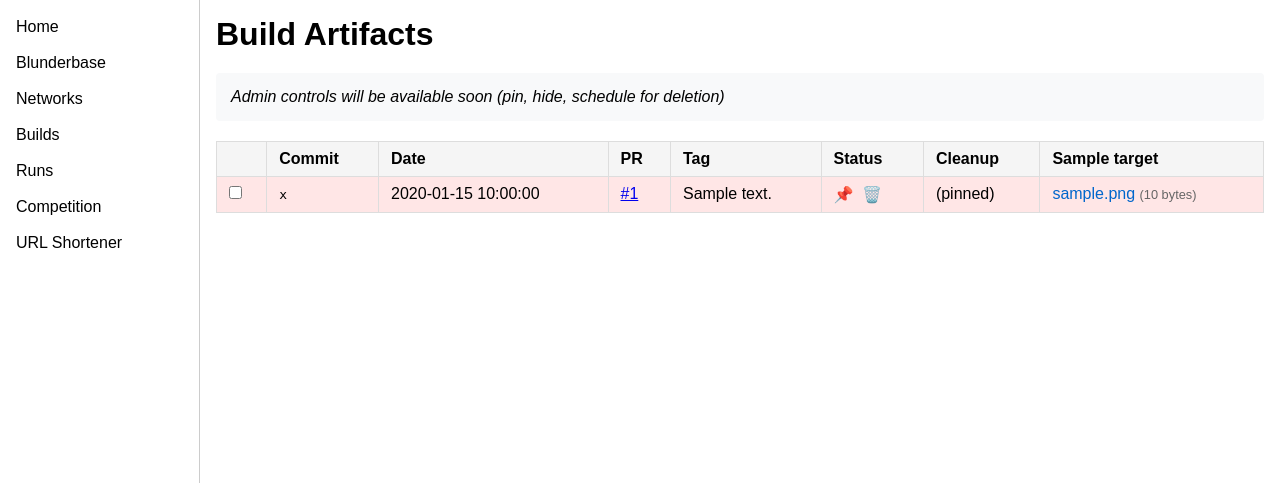
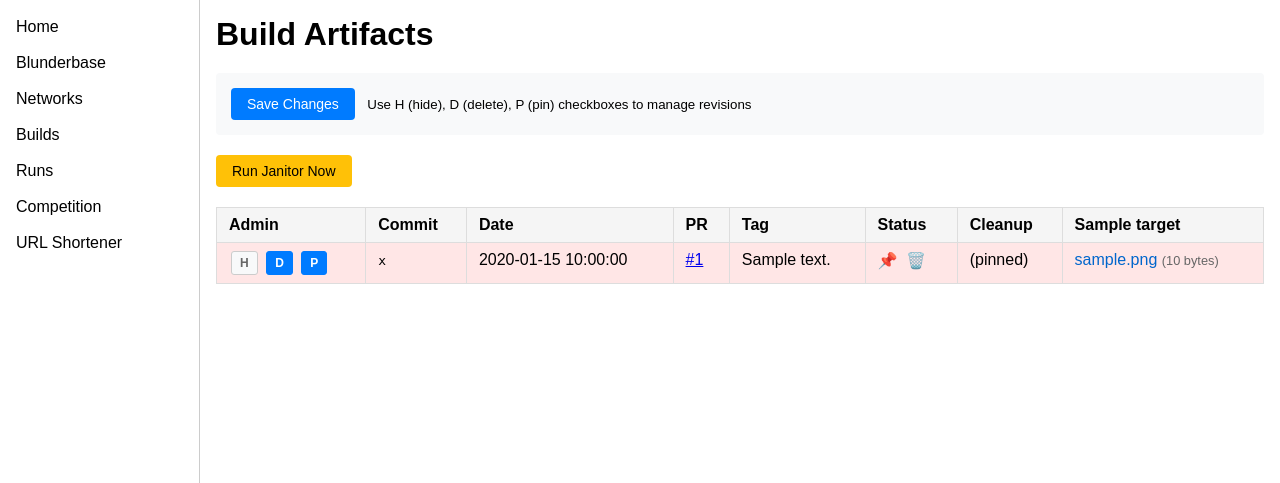
Before and after one commit to mooskagh/dev.lczero, a Django app: page /artifacts/ in a window 1280 px wide. Shown: the part 30-513 px from the top of the page. Run offline with Django 5.2, Linux system fonts and the light colour scheme; a user stored in the database is signed in; tables that the repository leaves empty hold one stand-in row (values such as "Sample post").

Commit message:
Complete Phase 3: Admin Management Interface for artifacts
- Add custom permission 'artifacts.manage_revisions' with migration
- Implement bulk management view with traditional POST (no AJAX)
- Create CSS-only H/D/P toggle buttons with tooltips for admin controls
- Add permission-protected bulk manage and janitor endpoints
- Implement comprehensive permission and functionality tests
- Add proper type annotations and formatting

Features:
- Toggle checkboxes styled as buttons (H=hidden, D=delete, P=pin)
- Single "Save Changes" button for bulk operations
- "Run Janitor Now" placeholder button for Phase 5
- Permission-based UI display and access control

🤖 Generated with [Claude Code](https://claude.ai/code)

Co-Authored-By: Claude <noreply@anthropic.com>

```diff
--- a/lczero_dev_portal/artifacts/models.py
+++ b/lczero_dev_portal/artifacts/models.py
@@ -64,6 +64,12 @@ class Revision(models.Model):
 
     class Meta:
         ordering = ["-datetime"]
+        permissions = [
+            (
+                "manage_revisions",
+                "Can pin, hide, and schedule revisions for deletion",
+            ),
+        ]
 
 
 class Artifact(models.Model):
--- a/lczero_dev_portal/artifacts/urls.py
+++ b/lczero_dev_portal/artifacts/urls.py
@@ -1,11 +1,19 @@
 from django.urls import path
 
-from .views import DownloadView, UploadView, artifacts_table_view
+from .views import (
+    DownloadView,
+    UploadView,
+    artifacts_table_view,
+    bulk_manage_view,
+    run_janitor_view,
+)
 
 app_name = "artifacts"
 
 urlpatterns = [
     path("", artifacts_table_view, name="table"),
+    path("manage/", bulk_manage_view, name="bulk_manage"),
+    path("janitor/", run_janitor_view, name="run_janitor"),
     path("upload/", UploadView.as_view(), name="upload"),
     path(
         "download/<int:artifact_id>/", DownloadView.as_view(), name="download"
--- a/lczero_dev_portal/artifacts/views.py
+++ b/lczero_dev_portal/artifacts/views.py
@@ -3,6 +3,8 @@ from datetime import datetime
 from typing import Any, Dict, Tuple
 
 from django.conf import settings
+from django.contrib import messages
+from django.contrib.auth.decorators import permission_required
 from django.core.files.uploadedfile import UploadedFile
 from django.http import (
     Http404,
@@ -10,7 +12,7 @@ from django.http import (
     HttpResponseRedirect,
     JsonResponse,
 )
-from django.shortcuts import get_object_or_404, render
+from django.shortcuts import get_object_or_404, redirect, render
 from django.utils import timezone
 from django.utils.decorators import method_decorator
 from django.views import View
@@ -204,3 +206,47 @@ def artifacts_table_view(request: HttpRequest):
     }
 
     return render(request, "artifacts/table.html", context)
+
+
+@permission_required("artifacts.manage_revisions")
+def bulk_manage_view(request: HttpRequest):
+    if request.method != "POST":
+        return redirect("artifacts:table")
+
+    # Get all revision updates from form
+    revision_updates: dict[int, dict[str, bool]] = {}
+    for key, value in request.POST.items():
+        if key.startswith("revision_"):
+            parts = key.split("_")
+            if len(parts) == 3:  # revision_{id}_{field}
+                revision_id = int(parts[1])
+                field = parts[2]
+                if revision_id not in revision_updates:
+                    revision_updates[revision_id] = {}
+                revision_updates[revision_id][field] = value == "on"
+
+    # Update revisions
+    count = 0
+    for revision_id, updates in revision_updates.items():
+        fields = {
+            "is_hidden": updates.get("hidden", False),
+            "is_scheduled_for_deletion": updates.get("deletion", False),
+            "is_pinned": updates.get("pinned", False),
+        }
+        Revision.objects.filter(id=revision_id).update(**fields)
+        count += 1
+
+    messages.success(request, f"Updated {count} revision(s).")
+    return redirect("artifacts:table")
+
+
+@permission_required("artifacts.manage_revisions")
+def run_janitor_view(request: HttpRequest):
+    if request.method != "POST":
+        return redirect("artifacts:table")
+
+    # TODO: Implement actual janitor logic in Phase 5
+    messages.info(
+        request, "Janitor functionality will be implemented in Phase 5."
+    )
+    return redirect("artifacts:table")
--- a/lczero_dev_portal/core/templates/artifacts/table.html
+++ b/lczero_dev_portal/core/templates/artifacts/table.html
@@ -6,16 +6,28 @@
 <h1>Build Artifacts</h1>
 
 {% if can_manage %}
-<div class="admin-controls">
-    <p><em>Admin controls will be available soon (pin, hide, schedule for deletion)</em></p>
-</div>
+<form method="post" action="{% url 'artifacts:bulk_manage' %}">
+    {% csrf_token %}
+    <div class="admin-controls">
+        <button type="submit" class="btn btn-primary">Save Changes</button>
+        <small>Use H (hide), D (delete), P (pin) checkboxes to manage revisions</small>
+    </div>
+</form>
+
+<form method="post" action="{% url 'artifacts:run_janitor' %}" style="display: inline;">
+    {% csrf_token %}
+    <button type="submit" class="btn btn-warning" onclick="return confirm('Run janitor task now? This will delete old artifacts according to retention policy.')">Run Janitor Now</button>
+</form>
+
+<form method="post" action="{% url 'artifacts:bulk_manage' %}">
+    {% csrf_token %}
 {% endif %}
 
 <div class="artifacts-table-container">
     <table class="artifacts-table">
         <thead>
             <tr>
-                {% if can_manage %}<th></th>{% endif %}
+                {% if can_manage %}<th>Admin</th>{% endif %}
                 <th>Commit</th>
                 <th>Date</th>
                 <th>PR</th>
@@ -31,7 +43,20 @@
             {% for row in matrix %}
             <tr class="revision-row {% if row.revision.is_pinned %}pinned{% endif %} {% if row.revision.is_scheduled_for_deletion %}scheduled{% endif %}">
                 {% if can_manage %}
-                <td><input type="checkbox" name="revision_ids" value="{{ row.revision.id }}" form="bulk-actions-form"></td>
+                <td class="admin-controls-cell">
+                    <label class="toggle-btn" title="Hidden">
+                        <input type="checkbox" name="revision_{{ row.revision.id }}_hidden" {% if row.revision.is_hidden %}checked{% endif %}>
+                        <span>H</span>
+                    </label>
+                    <label class="toggle-btn" title="Scheduled for deletion">
+                        <input type="checkbox" name="revision_{{ row.revision.id }}_deletion" {% if row.revision.is_scheduled_for_deletion %}checked{% endif %}>
+                        <span>D</span>
+                    </label>
+                    <label class="toggle-btn" title="Pinned">
+                        <input type="checkbox" name="revision_{{ row.revision.id }}_pinned" {% if row.revision.is_pinned %}checked{% endif %}>
+                        <span>P</span>
+                    </label>
+                </td>
                 {% endif %}
                 <td><code>{{ row.revision.commit_hash|slice:":8" }}</code></td>
                 <td>{{ row.revision.datetime|date:"Y-m-d H:i:s" }}</td>
@@ -69,6 +94,10 @@
         </tbody>
     </table>
 </div>
+
+{% if can_manage %}
+</form>
+{% endif %}
 
 {% if not matrix %}
 <div class="empty-state">
@@ -167,6 +196,44 @@
     padding: 40px;
     color: #666;
 }
+
+.admin-controls-cell {
+    white-space: nowrap;
+}
+
+.toggle-btn {
+    display: inline-block;
+    margin: 0 2px;
+    cursor: pointer;
+    user-select: none;
+}
+
+.toggle-btn span {
+    display: inline-block;
+    padding: 4px 8px;
+    background: #f8f9fa;
+    border: 1px solid #ccc;
+    border-radius: 3px;
+    font-size: 12px;
+    font-weight: bold;
+    color: #666;
+    transition: all 0.2s ease;
+}
+
+.toggle-btn:hover span {
+    background: #e9ecef;
+    border-color: #999;
+}
+
+.toggle-btn input[type="checkbox"]:checked + span {
+    background: #007bff;
+    border-color: #007bff;
+    color: white;
+}
+
+.toggle-btn input[type="checkbox"] {
+    display: none;
+}
 </style>
 
 {% endblock %}
```
Also changed, not shown: lczero_dev_portal/artifacts/tests.py (+26 -0 lines), lczero_dev_portal/artifacts/migrations/0002_alter_revision_options.py (added).
